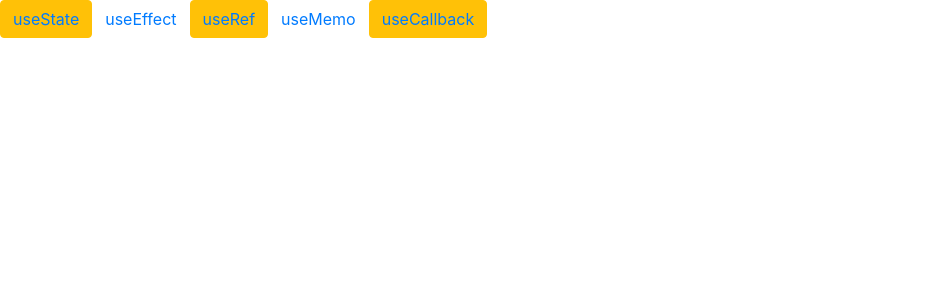
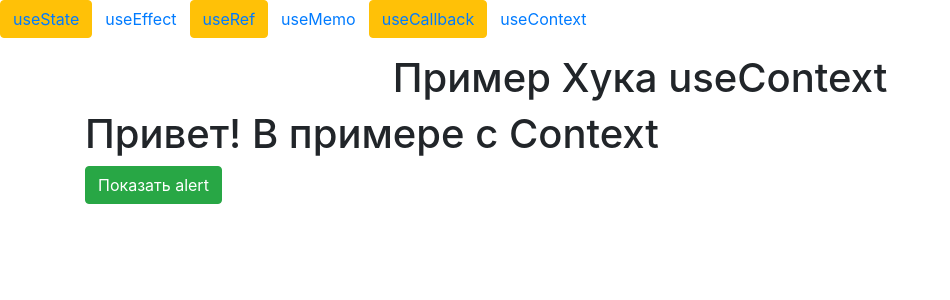
Before and after one commit to mytrofanov/Hook, a React (Create React App) app: page /context in a window 1280 px wide. Shown: the top 300 px of the page, without its empty margins (0-950 px from the left). Built offline with nearby package versions, Linux system fonts and the light colour scheme.

Commit message:
useToggle с двумя провайдерами

```diff
--- a/src/App.js
+++ b/src/App.js
@@ -7,6 +7,7 @@ import {BrowserRouter, Route} from "react-router-dom";
 import Nav from "./nav/nav";
 import Memo from "./memo/memo";
 import CallBack from "./callBack/CallBack";
+import ContextFunction from "./context/context";
 
 function App() {
     return (
@@ -18,6 +19,7 @@ function App() {
                 <Route path='/ref' component={UseRefFunction}/>
                 <Route path='/memo' component={Memo}/>
                 <Route path='/callback' component={CallBack}/>
+                <Route path='/context' component={ContextFunction}/>
             </div>
         </BrowserRouter>
     );
--- /dev/null
+++ b/src/context/Alert.js
@@ -0,0 +1,15 @@
+import React from "react";
+import {useAlert} from "./AlertContext";
+
+
+export default function Alert() {
+    const alert = useAlert()
+
+    if (!alert) return null
+
+    return (
+        <div className={'alert alert-danger'}>
+            <p>Это очень важное сообщение</p>
+        </div>
+    )
+}
--- /dev/null
+++ b/src/context/AlertContext.js
@@ -0,0 +1,24 @@
+import React, {useContext, useState} from "react";
+
+const AlertContext = React.createContext()
+const AlertToggleContext = React.createContext()
+
+export const useAlert = () => {
+    return useContext(AlertContext)
+}
+export const useAlertToggle = () => {
+    return useContext(AlertToggleContext)
+}
+
+export const AlertProvider = ({children}) => {
+    const [alert, setAlert] = useState(false)
+    const toggle = () => setAlert (prev => !prev)
+
+    return(
+        <AlertContext.Provider value={alert}>
+            <AlertToggleContext.Provider value={toggle}>
+            {children}
+            </AlertToggleContext.Provider>
+        </AlertContext.Provider>
+    )
+}
--- /dev/null
+++ b/src/context/context.js
@@ -0,0 +1,23 @@
+import React from "react";
+import Main from "./main";
+import Alert from "./Alert";
+import {AlertProvider} from "./AlertContext";
+
+
+
+function ContextFunction() {
+
+    return (
+            <AlertProvider>
+            <div className={'container pt-3'}>
+                <h1 className="text-center">Пример Хука useContext</h1>
+
+                <Alert/>
+                <Main toggle = {()=>{}}/>
+
+            </div>
+            </AlertProvider>
+    )
+}
+
+export default ContextFunction
--- /dev/null
+++ b/src/context/main.js
@@ -0,0 +1,12 @@
+import React from "react";
+import {useAlertToggle} from "./AlertContext";
+
+export default function Main () {
+    const toggle = useAlertToggle()
+    return (
+        <div>
+            <h1>Привет! В примере с Context</h1>
+            <button onClick={toggle} className="btn btn-success">Показать alert</button>
+        </div>
+    )
+}
--- a/src/nav/nav.js
+++ b/src/nav/nav.js
@@ -21,6 +21,9 @@ const Nav = () => {
             <button className="btn btn-warning">
                 <NavLink to="/callback">useCallback</NavLink>
             </button>
+            <button className="btn btn-white" >
+                <NavLink to="/context">useContext</NavLink>
+            </button>
         </div>
     )
 }
```
